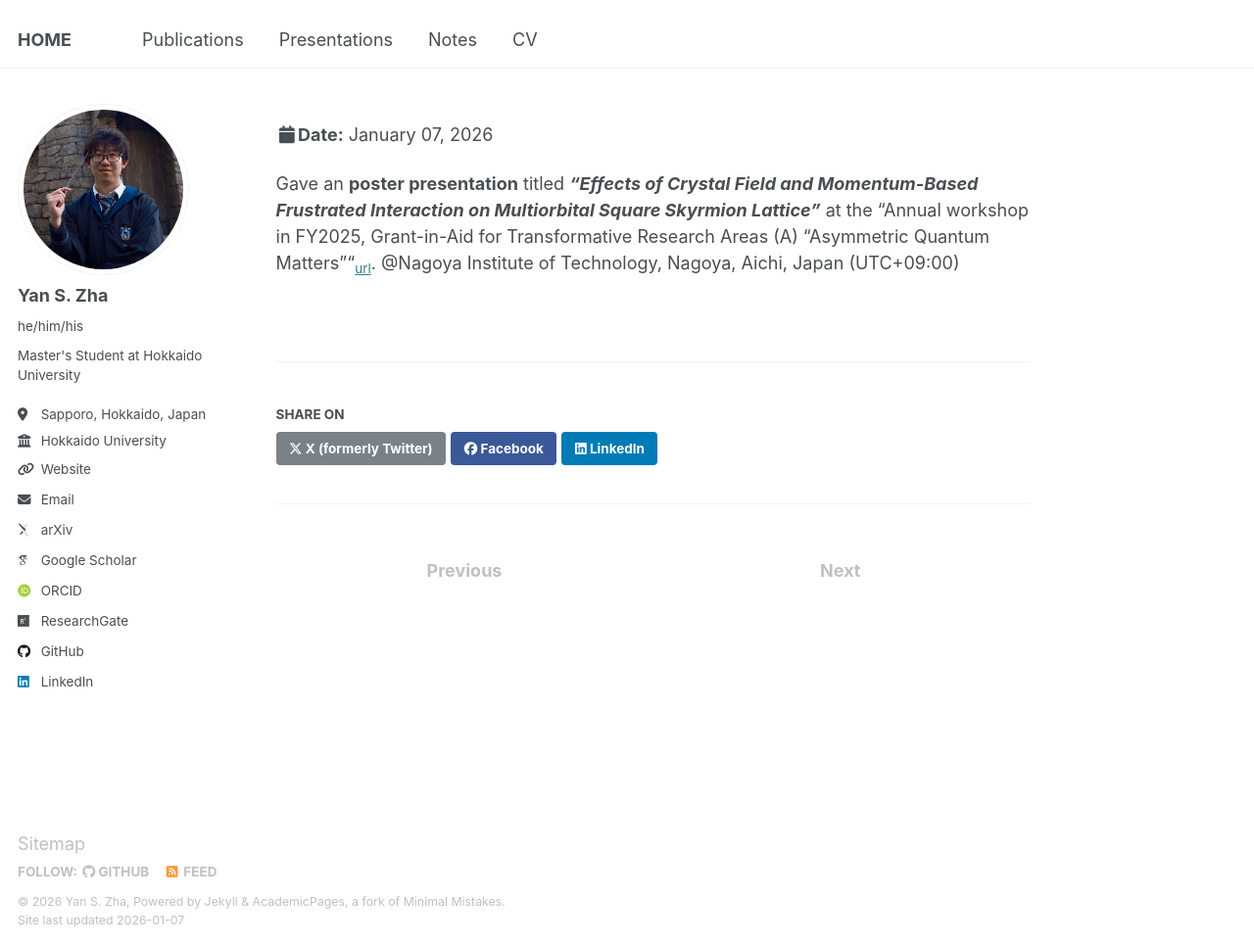
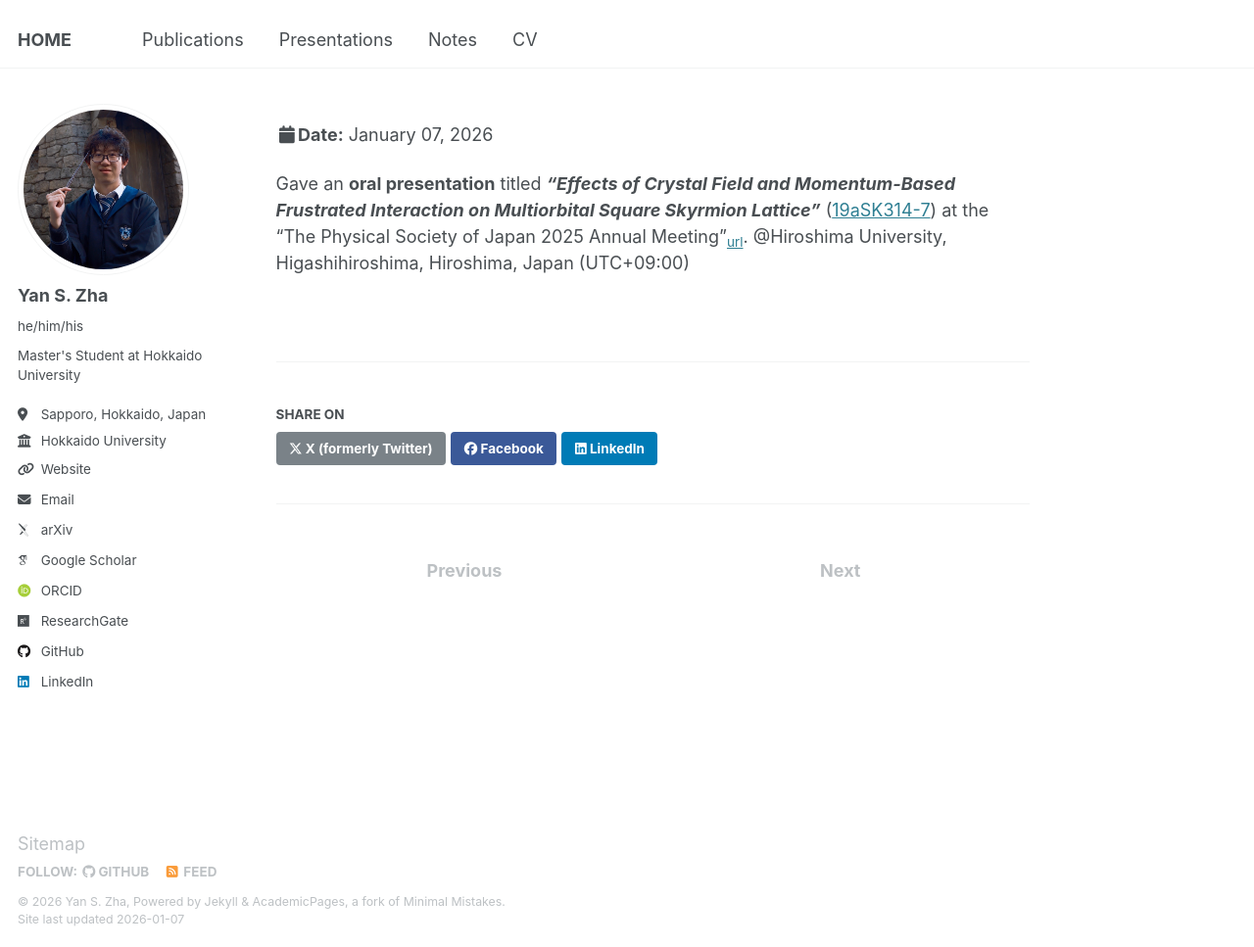
Before and after one commit to yzhacn/yzhacn.github.io, a Jekyll site: the page built from _talks/2026-01-07-pre-4.md, in a window 1280 px wide and 967 px high. Shown: the whole window at 98% size. Built offline with Jekyll 4.4.1, drawn with Linux system fonts in a browser that asks for light colours; some web fonts are replaced.

Commit message:
Change presentation type and update event details

```diff
--- a/_talks/2026-01-07-pre-4.md
+++ b/_talks/2026-01-07-pre-4.md
@@ -1,11 +1,11 @@
 ---
 title: "Annual workshop in FY2025, Grant-in-Aid for Transformative Research Areas (A) "Asymmetric Quantum Matters""
 collection: talks
-type: "Poster presentation (Title: 'Effects of Crystal Field and Momentum-Based Frustrated Interaction on Multiorbital Square Skyrmion Lattice'), P9"
-permalink: "https://www.jps.or.jp/english/meetings-and-awards/spring/spring-meeting.html"
-venue: "Nagoya Institute of Technology"
-date: 2026.01.06-2026.01.08
-location: "Nagoya Institute of Technology, Nagoya, Aichi, Japan"
+type: "Oral presentation (Title: 'Effects of Crystal Field and Momentum-Based Frustrated Interaction on Multiorbital Square Skyrmion Lattice'), 19aSK314-7"
+permalink: "https://www.jps.or.jp/english/"
+venue: "19aSK314"
+date: 2025.09.16-2025.09.19
+location: "Hiroshima University, Higashihiroshima, Hiroshima, Japan"
 ---
 
-Gave an **poster presentation** titled ***"Effects of Crystal Field and Momentum-Based Frustrated Interaction on Multiorbital Square Skyrmion Lattice"*** at the "Annual workshop in FY2025, Grant-in-Aid for Transformative Research Areas (A) "Asymmetric Quantum Matters""<sub>[url](https://asymmetry.hiroshima-u.ac.jp/event/3097)</sub>. @Nagoya Institute of Technology, Nagoya, Aichi, Japan (UTC+09:00)
+Gave an **oral presentation** titled ***"Effects of Crystal Field and Momentum-Based Frustrated Interaction on Multiorbital Square Skyrmion Lattice"*** ([19aSK314-7](https://onsite.gakkai-web.net/jps/jps_search/2025au/data2/html/program08.html#j19aSK314)) at the "The Physical Society of Japan 2025 Annual Meeting"<sub>[url](https://www.jps.or.jp/english/)</sub>. @Hiroshima University, Higashihiroshima, Hiroshima, Japan (UTC+09:00)
```
